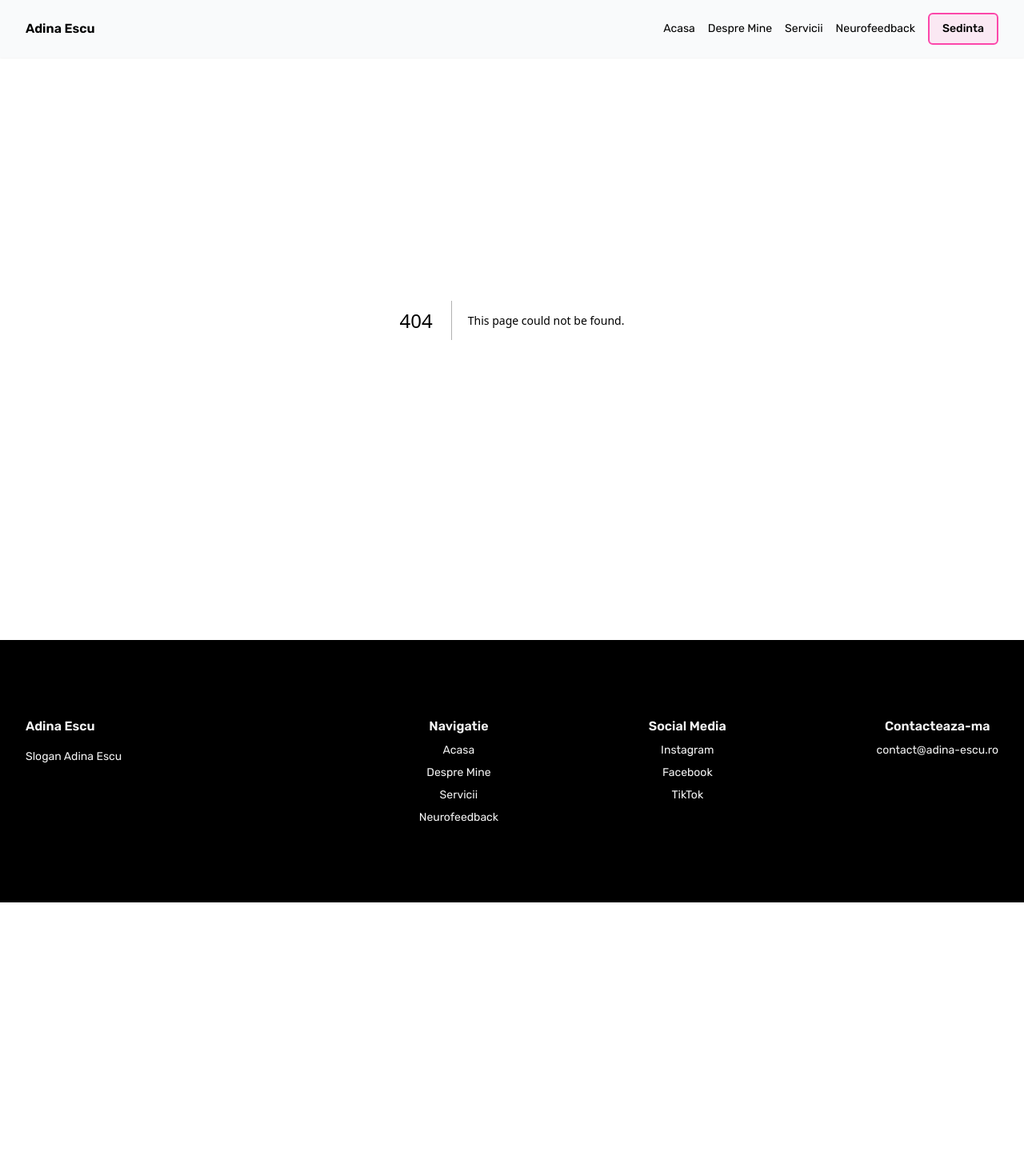
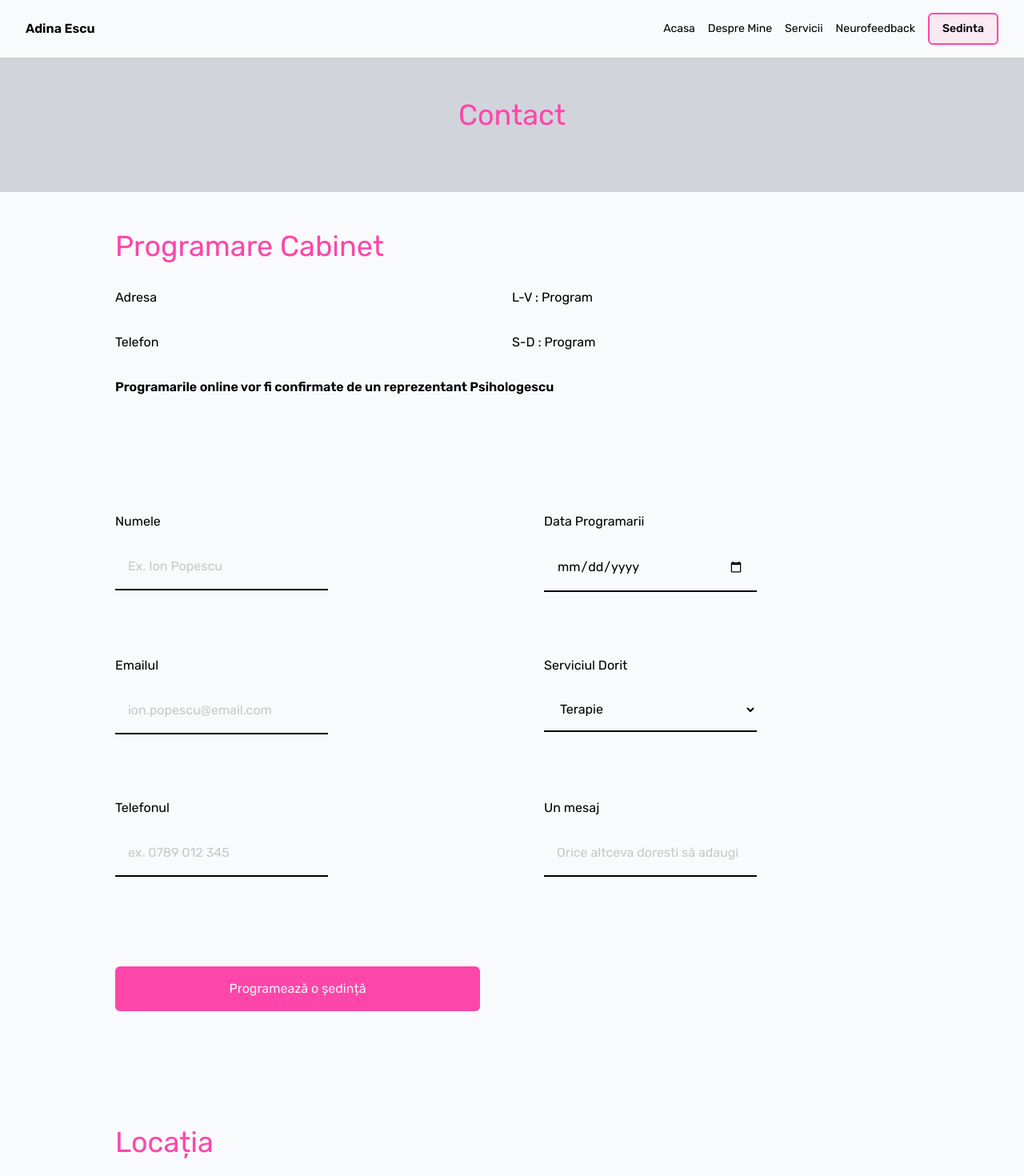
Before and after one commit to antonio-grosu/adina-escu-website, a Next.js app in the folder my-app/: page /contact in a window 1280 px wide. Before the commit this address had no page. Shown: the top 1470 px of the page at 80% size. Before the commit the page ends 1128 px from the top, so only its background shows below. Built offline with nearby package versions, Linux system fonts and the light colour scheme.

Commit message:
Contact Page

```diff
--- /dev/null
+++ b/my-app/app/contact/page.tsx
@@ -0,0 +1,16 @@
+import { PagerContact } from "@/components/contact/PagerContact";
+import { FirstSectionContact } from "@/components/contact/FirstSectionContact";
+import { SecondSectionContact } from "@/components/contact/SecondSectionContact";
+import { ThirdSectionContact } from "@/components/contact/ThirdSectionContact";
+const Contact = () => {
+  return (
+    <>
+      <PagerContact />
+      <FirstSectionContact />
+      <SecondSectionContact />
+      <ThirdSectionContact />
+    </>
+  );
+};
+
+export default Contact;
--- a/my-app/components/Navbar.tsx
+++ b/my-app/components/Navbar.tsx
@@ -20,7 +20,7 @@ const Navbar = () => {
         </Link>
         <div className="hidden  md:flex items-center justify-between text-sm gap-4 ">
           <Link
-            href="/despre-mine"
+            href="/"
             className="hover:text-color-primary hover:cursor-pointer"
           >
             Acasa
--- /dev/null
+++ b/my-app/components/contact/FirstSectionContact.tsx
@@ -0,0 +1,22 @@
+export const FirstSectionContact = () => {
+  return (
+    <div className="md:py-12 pb-12  md:h-auto w-full px-8 md:px-16 lg:px-32 xl:px-36 2xl:px-96 bg-gray-50">
+      <h1 className="text-color-primary text-left font text-2xl md:text-4xl ">
+        Programare Cabinet{" "}
+      </h1>
+      <div className="flex flex-col md:flex-row">
+        <div className="w-full">
+          <p className="mt-8 text-left text-color-text">Adresa</p>
+          <p className="mt-8 text-left text-color-text">Telefon</p>
+        </div>
+        <div className="w-full">
+          <p className="mt-8 text-left text-color-text">L-V : Program</p>
+          <p className="mt-8 text-left text-color-text">S-D : Program</p>
+        </div>
+      </div>
+      <p className="mt-8 text-left text-color-text font-semibold">
+        Programarile online vor fi confirmate de un reprezentant Psihologescu
+      </p>
+    </div>
+  );
+};
--- /dev/null
+++ b/my-app/components/contact/PagerContact.tsx
@@ -0,0 +1,9 @@
+export const PagerContact = () => {
+  return (
+    <div className="w-full h-48 mt-12 flex items-center justify-center bg-gray-300">
+      <h1 className="text-color-primary text-center  font text-2xl md:text-4xl ">
+        Contact{" "}
+      </h1>
+    </div>
+  );
+};
--- /dev/null
+++ b/my-app/components/contact/SecondSectionContact.tsx
@@ -0,0 +1,82 @@
+"use client";
+
+import Link from "next/link";
+import { useState } from "react";
+export const SecondSectionContact = () => {
+  const tommorow = new Date();
+  tommorow.setDate(tommorow.getDate() + 1);
+  const tommorowString = tommorow.toISOString().split("T")[0];
+
+  const [name, setName] = useState<string>("");
+  const [date, setDate] = useState<string>("");
+  const [email, setEmail] = useState<string>("");
+  const [service, setService] = useState<string>("");
+  const [phone, setPhone] = useState<string>("");
+  const [message, setMessage] = useState<string>("");
+  console.log(name, date, email, service, phone, message);
+  return (
+    <form className="grid md:grid-cols-2 md:gap-20 grid-cols-1 w-full md:py-24 pb-24 px-8 md:px-16 lg:px-32 xl:px-36 2xl:px-96 bg-gray-50">
+      <div className="w-full">
+        <label className="block mb-4">Numele</label>
+        <input
+          type="text"
+          onChange={(e) => setName(e.target.value)}
+          placeholder="Ex. Ion Popescu"
+          className="p-4 md:w-7/12 w-full mb-12 md:mb-0 bg-transparent border-b-2 border-color-text focus:border-color-primary placeholder:text-color-text/20 focus:outline-none"
+        ></input>
+      </div>
+      <div className="w-full">
+        <label className="block mb-4">Data Programarii</label>
+        <input
+          type="date"
+          onChange={(e) => setDate(e.target.value)}
+          min={tommorowString}
+          className="p-4 md:w-7/12 w-full mb-12 md:mb-0 bg-transparent border-b-2 border-color-text focus:border-color-primary placeholder:text-color-text/20 focus:outline-none"
+        ></input>
+      </div>
+      <div className="w-full">
+        <label className="block mb-4">Emailul</label>
+        <input
+          type="email"
+          onChange={(e) => setEmail(e.target.value)}
+          placeholder="ion.popescu@email.com"
+          className="p-4 md:w-7/12 w-full mb-12 md:mb-0 bg-transparent border-b-2 border-color-text focus:border-color-primary placeholder:text-color-text/20 focus:outline-none"
+        ></input>
+      </div>
+      <div className="w-full">
+        <label className="block mb-4">Serviciul Dorit</label>
+        <select
+          onChange={(e) => setService(e.target.value)}
+          className="p-4 md:w-7/12 w-full mb-12 md:mb-0 bg-transparent border-b-2 border-color-text focus:border-color-primary placeholder:text-color-text/20 focus:outline-none"
+        >
+          <option>Terapie</option>
+          <option>Neurofeedback</option>
+        </select>
+      </div>
+      <div className="w-full">
+        <label className="block mb-4">Telefonul</label>
+        <input
+          onChange={(e) => setPhone(e.target.value)}
+          type="tel"
+          placeholder="ex. 0789 012 345"
+          className="p-4 md:w-7/12 w-full mb-12 md:mb-0 bg-transparent border-b-2 border-color-text focus:border-color-primary placeholder:text-color-text/20 focus:outline-none"
+        ></input>
+      </div>
+      <div className="w-full">
+        <label className="block mb-4">Un mesaj</label>
+        <input
+          onChange={(e) => setMessage(e.target.value)}
+          type="text"
+          placeholder="Orice altceva doresti să adaugi"
+          className="p-4 md:w-7/12 w-full mb-12 md:mb-0 bg-transparent border-b-2 border-color-text focus:border-color-primary placeholder:text-color-text/20 focus:outline-none"
+        ></input>{" "}
+      </div>
+      <Link
+        href={`mailto:contact@example.com?subject=Programare%20Ședință&body=Bună%20ziua,%0A%0ADoresc%20să%20programez%20o%20ședință%20pentru%20data%20de:%20${date}%0A%0ANume: ${name}%0AEmail: ${email}%0ATelefon: ${phone}%0AServiciu: ${service}%0AMesaj: ${message}%0A%0AMulțumesc!`}
+        className="px-16 py-4 self-baseline w-full md:w-auto text-center bg-color-primary mt-8 rounded-md text-color-background"
+      >
+        Programează o ședință{" "}
+      </Link>{" "}
+    </form>
+  );
+};
--- /dev/null
+++ b/my-app/components/contact/ThirdSectionContact.tsx
@@ -0,0 +1,10 @@
+export const ThirdSectionContact = () => {
+  return (
+    <div className="md:py-12 pb-12  md:h-auto w-full px-8 md:px-16 lg:px-32 xl:px-36 2xl:px-96 bg-gray-50">
+      <h1 className="text-color-primary text-left font text-2xl md:text-4xl ">
+        Locația
+      </h1>
+      <div className="w-full border-2 mt-12 bg-gray-700 border-color-primary rounded-xl p-2 h-64"></div>
+    </div>
+  );
+};
```
